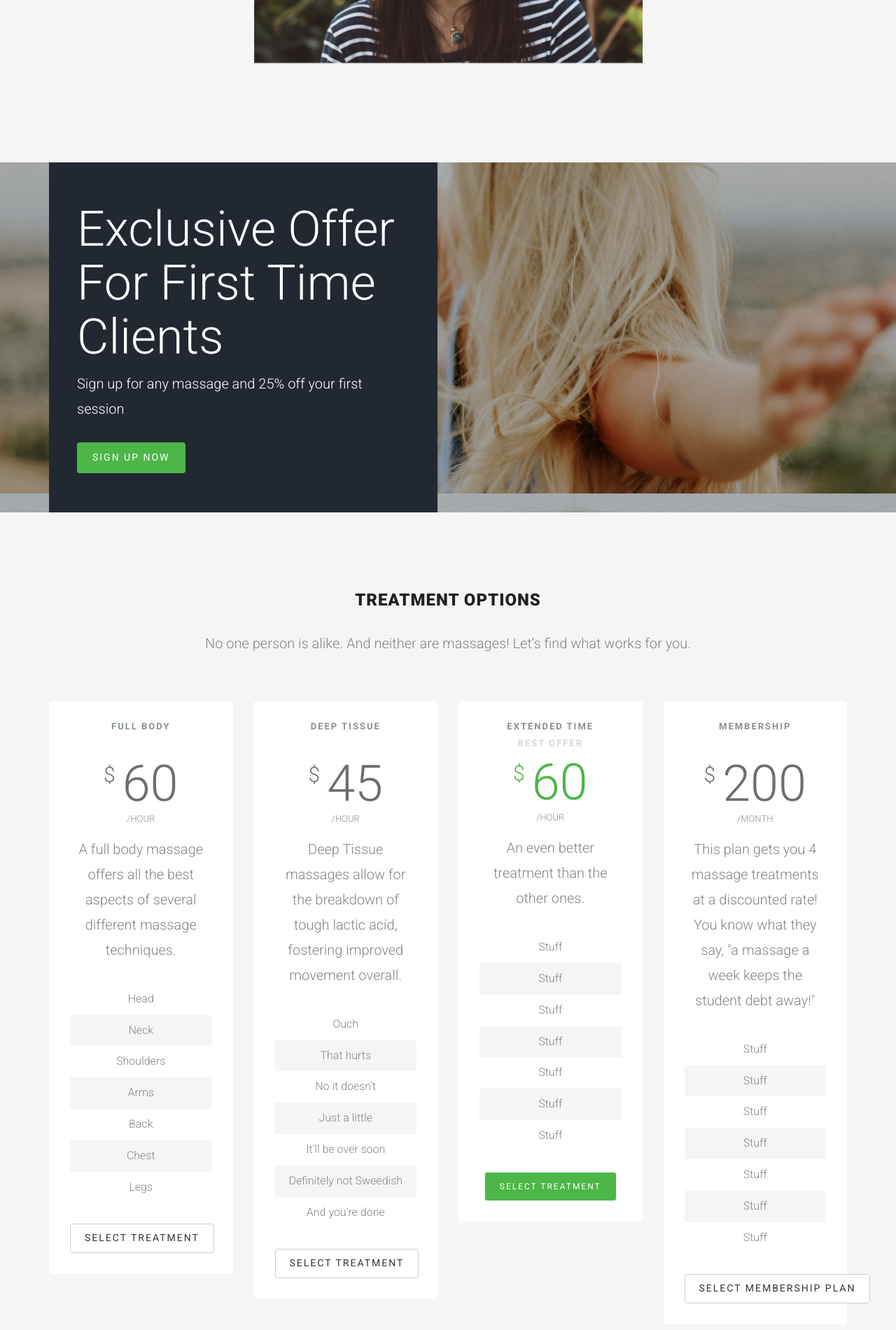
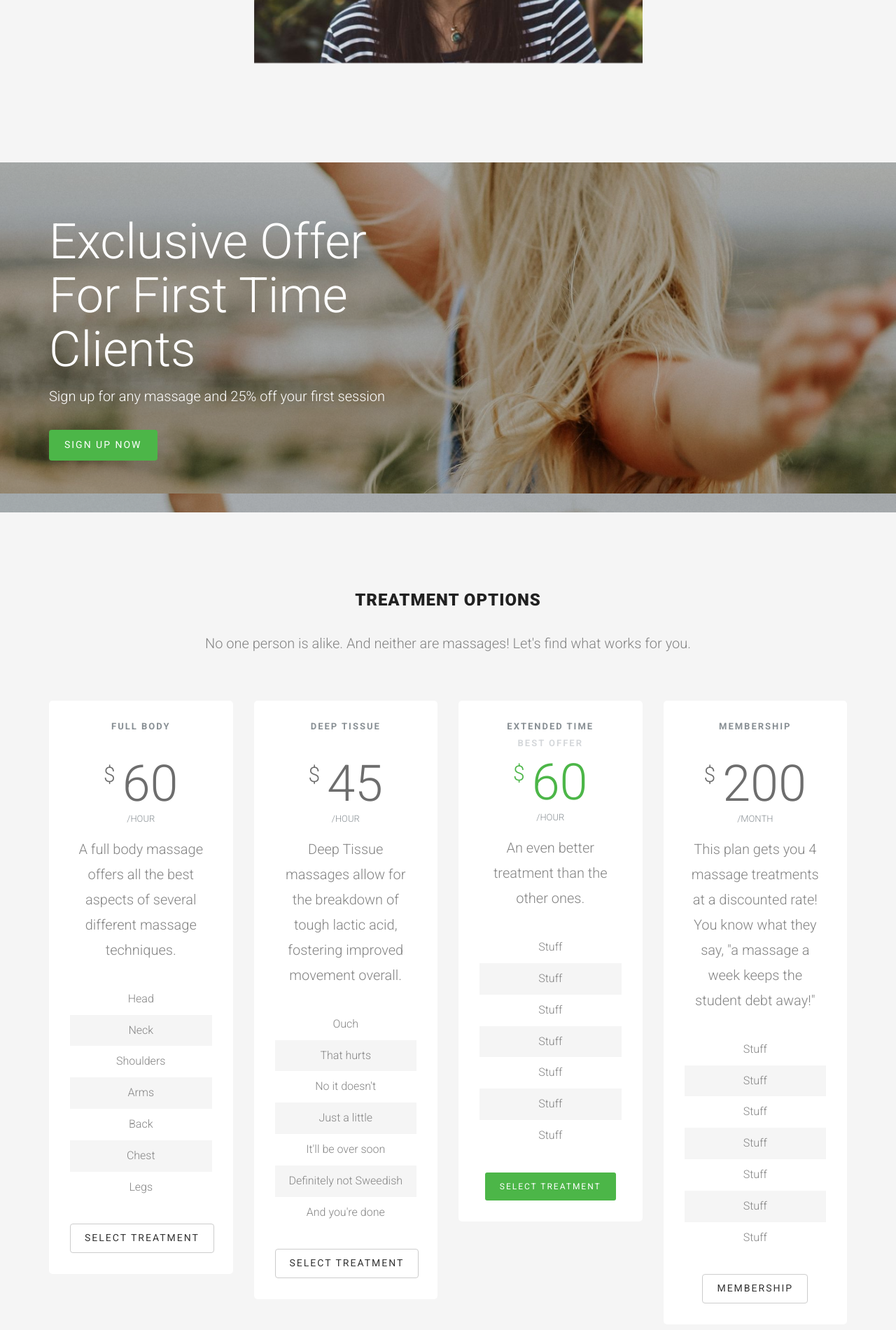
Before and after one commit to stavvie34/Anna-Mockup1, a plain HTML site: page index.html in a window 1280 px wide. Shown: the part 3847-5747 px from the top of the page at 70% size. Drawn offline with Linux system fonts and the light colour scheme; files whose address does not match are found by name.

Commit message:
Small changes
- on discount there is no more grey box background
- changed membership plan button because text too long
- added a space in "treatment.April Fools..."

```diff
--- a/index.html
+++ b/index.html
@@ -484,7 +484,7 @@
 			<div class="container">
 				<div class="row">
 					<div class="col-md-6 col-md-offset-3 col-md-pull-3 col-sm-12 col-sm-offset-0 col-xs-12 col-xs-offset-0 fh5co-table">
-						<div class="fh5co-intro fh5co-table-cell box-area">
+						<div class="fh5co-intro fh5co-table-cell">
 							<div class="animate-box">
 								<h1>Exclusive Offer For First Time Clients</h1>
 								<p>Sign up for any massage and 25% off your first session</p>
@@ -575,7 +575,7 @@
 								<li class="color">Stuff</li>
 								<li>Stuff</li>
 							</ul>
-							<a href="#" class="btn btn-default">Select Membership Plan</a>
+							<a href="#" class="btn btn-default">Membership</a>
 						</div>
 					</div>
 				</div>
@@ -633,7 +633,7 @@
 								<div class="desc desc2">
 									<h3><a href=""#>Don't be an April fool!</a></h3>
 									<span class="posted_by">Posted by: Admin</span>
-									<p>Avoid the stress of being scared by getting yourself a massage treatment.April Fools discounts!</p>
+									<p>Avoid the stress of being scared by getting yourself a massage treatment. April Fools discounts!</p>
 									<a href="#" class="btn btn-default">Read More</a>
 								</div>
 							</div>
```
